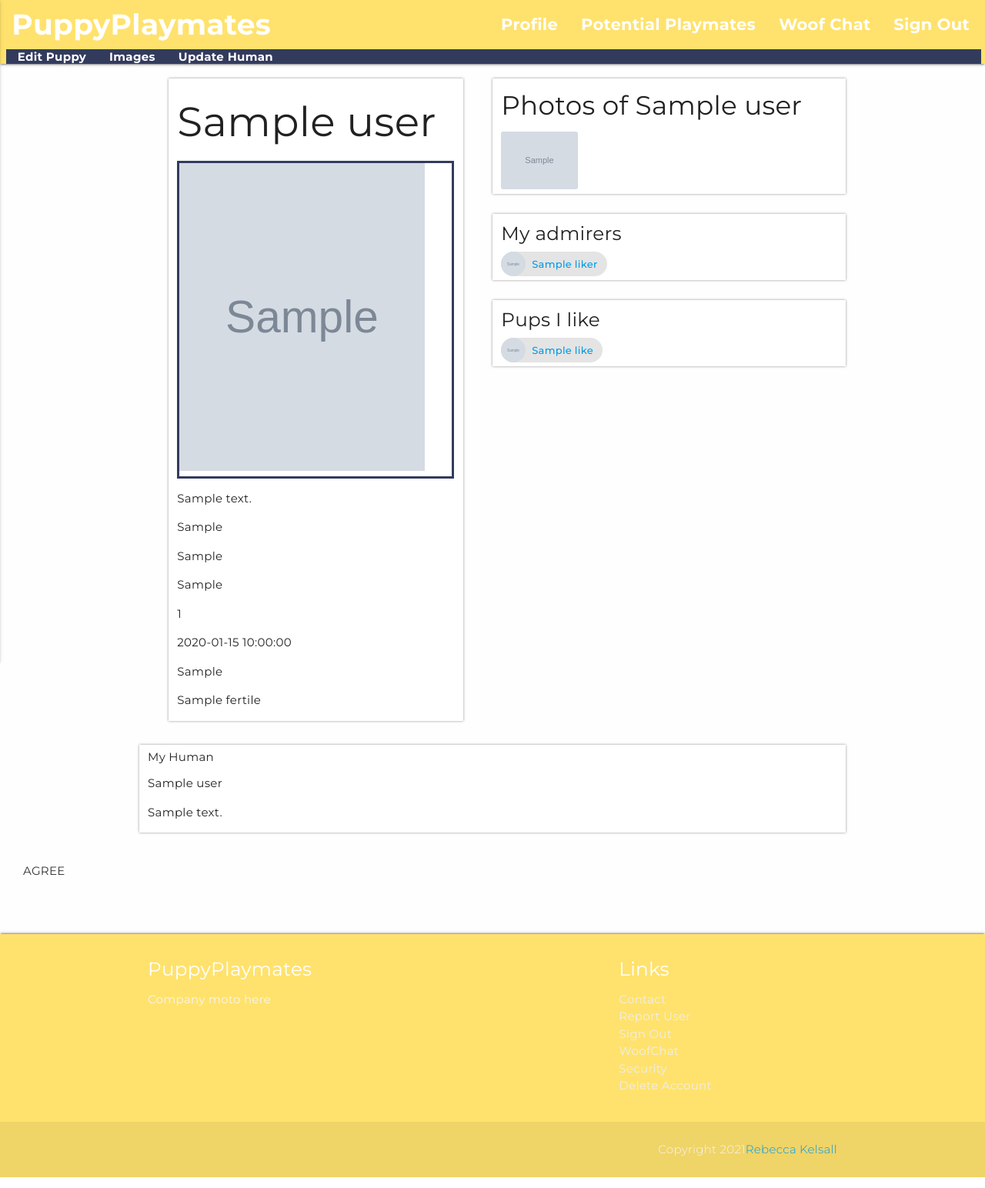
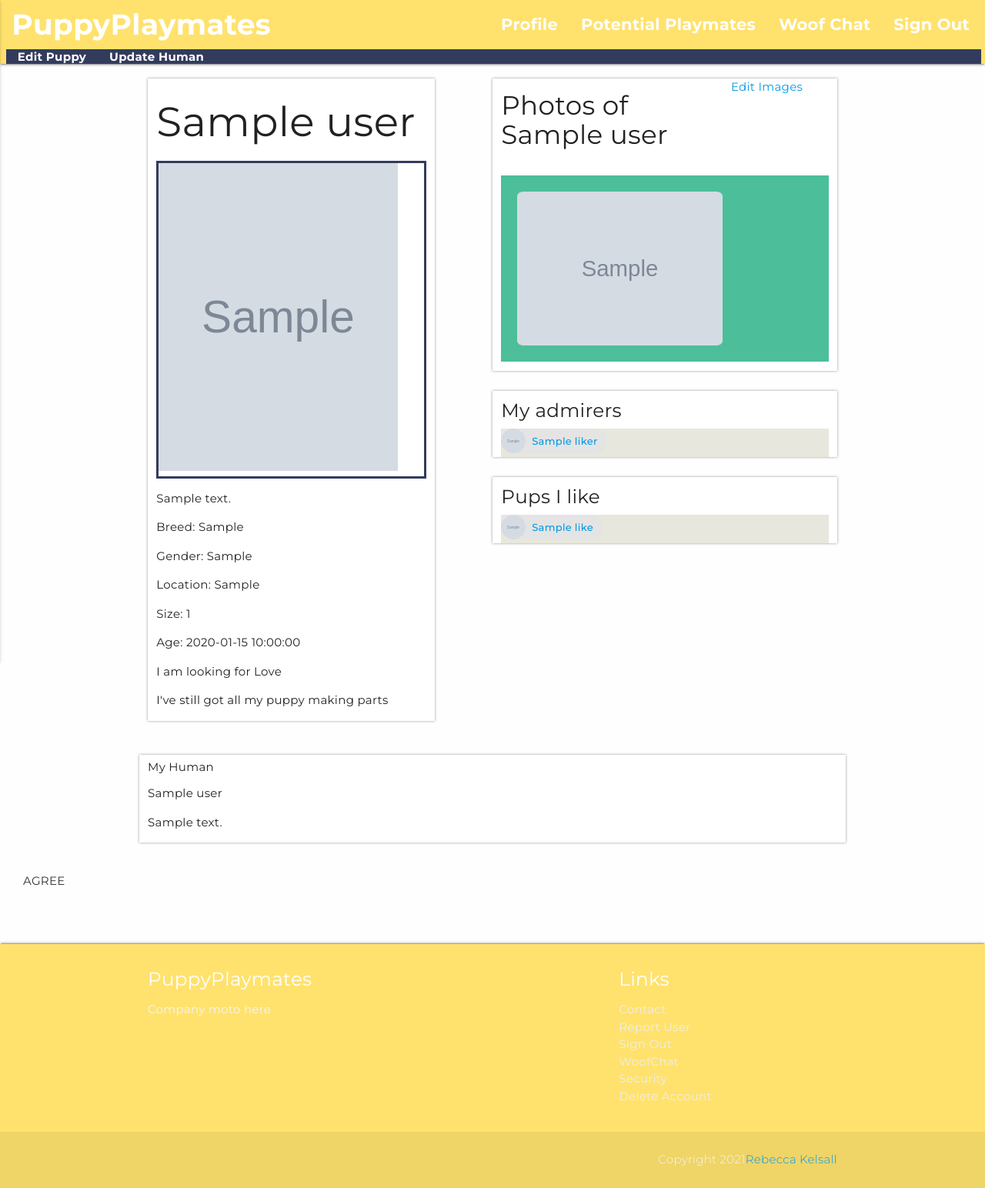
Before and after one commit to crypticCaroline/puppyplaymates, a Flask app: a page that uses templates/profile.html in a window 1280 px wide. Shown: the whole page at 77% size. Run offline with Flask 2, Linux system fonts and the light colour scheme; the visitor is signed in with stand-in values (Sample User, id 1); grey boxes marked "Sample" are stand-in pictures; a database or web service that is not in the repository returns one stand-in record (values such as "Sample title"); some libraries are stand-ins or nearby versions.

Commit message:
Changed the layout of profile.html and moved change image to image block

```diff
--- a/templates/profile.html
+++ b/templates/profile.html
@@ -9,8 +9,6 @@
         <ul id="nav-sub" class="left s12">
             <li><a data-target="edit_profile" class="modal-trigger" data-toggle="modal" href="#edit_profile">Edit
                     Puppy</a></li>
-            <li><a data-target="edit_human" data-toggle="modal" class="modal-trigger" href="#edit_images">Images</a>
-            </li>
             <li><a data-target="edit_human" data-toggle="modal" class="modal-trigger" href="#edit_human">Update
                     Human</a></li>
         </ul>
@@ -38,17 +36,18 @@
         <h5 class="center-align">You disliked {{user_profile.username}}</h5>
     </div>
 </div>
-<section class="prints">
 <div class="container">
     <div class="row">
-            <div class="form-popout col s12 m5">
-
+        <div class="col s12">
+            <div class="col s12 m5">
+                <div class="row">
+                    <div class="form-popout col s12">
                         <h2>{{ user_profile.dog_name}} </h2>
                         {% if session.user != username %}
                         {% if dog_like %}
                         <form method="POST" action="{{ url_for('profile', username=username) }}" id="form_dislike">
-                    <button type="submit" class="big-btn blue" value="unlike" id="unliker_btn" name="unliker_btn"
-                        onclick="overlay_angry()">Unlike</button>
+                            <button type="submit" class="big-btn blue" value="unlike" id="unliker_btn"
+                                name="unliker_btn" onclick="overlay_angry()">Unlike</button>
                         </form>
                         {% else %}
                         <form method="POST" action="{{ url_for('profile', username=username) }}" id="form_like">
@@ -58,31 +57,50 @@
                         {% endif %}
                         {% endif %}
                         <div class="img-wrapper">
-                <img src="{{ user_profile.image_url }}" alt="Image of {{ user_profile.dog_name}}" class="profile-image">
+                            <img src="{{ user_profile.image_url }}" alt="Image of {{ user_profile.dog_name}}"
+                                class="profile-image">
                         </div>
                         <p>{{ user_profile.dog_description}}</p>
-                <p>{{ user_profile.dog_breed}}</p>
-                <p>{{ user_profile.dog_gender}}</p>
-                <p>{{ user_profile.dog_location}}</p>
-                <p>{{ user_profile.dog_size}}</p>
-                <p>{{ user_profile.dog_dob}}</p>
-                <p>{{ user_profile.puppy_love}}</p>
-                <p>{{ user_profile.fertile}}</p>
-
+                        <p>Breed: {{ user_profile.dog_breed}}</p>
+                        <p>Gender: {{ user_profile.dog_gender}}</p>
+                        <p>Location: {{ user_profile.dog_location}}</p>
+                        <p>Size: {{ user_profile.dog_size}}</p>
+                        <p>Age: {{ user_profile.dog_dob}}</p>
+                        {% if not user_profile.puppy_love %}
+                        <p>I am seeking Platonic Playmates Only</p>
+                        {% else %}
+                        <p>I am looking for Love</p>
+                        {% endif %}
+                        {% if not user_profile.fertile %}
+                        <p>I have had the snip</p>
+                        {% else %}
+                        <p>I've still got all my puppy making parts</p>
+                        {% endif %}
                     </div>
-            <div class="col s12 m6 offset m1">
+                </div>
+            </div>
+            <div class="col s12 m6 offset-m1">
                 <div class="row">
-                    <div class="form-popout col s12">
-                        <h4>Photos of {{ user_profile.dog_name}}</h4>
+                    <div class="form-popout col s12 ">
+                        <div class="row">
+                            <h4 class="col s8">Photos of {{ user_profile.dog_name}}</h4>
+                            {% if session.user == username %}
+                            <a data-target="edit_human" data-toggle="modal" class="modal-trigger col s4"
+                                href="#edit_images">Edit Images</a>
+                            {% endif %}
+                        </div>
+                        <div class="scrolling-wrapper-img">
                             {% for image in user_profile.all_images  %}
-                        <img src="{{image}}" alt="Image of {{ user_profile.dog_name}}" class="sm_img">
+                            <img src="{{image}}" alt="Image of {{ user_profile.dog_name}}" class="card-scroll">
                             {% endfor %}
+                        </div>
                     </div>
                 </div>
 
                 <div class="row">
                     <div class="form-popout col s12">
                         <h5>My admirers</h5>
+                        <div class="scrolling-wrapper">
                             {% for liker in user_profile.dog_liker %}
                             {% if liker.dog_name == "Puppy Playmates" %}
                             {% else %}
@@ -94,21 +112,24 @@
                             {% endfor %}
                         </div>
                     </div>
+                </div>
                 <div class="row">
                     <div class="form-popout col s12">
                         <h5>Pups I like</h5>
+                        <div class="scrolling-wrapper">
                             {% for my_likes in user_profile.dogs_liked %}
                             <div class="chip">
                                 <img src="{{my_likes.image_url}}" alt="">
                                 <a href="{{url_for('profile', username=my_likes.username)}}">{{my_likes.dog_name}}</a>
-
                             </div>
                             {% endfor %}
                         </div>
                     </div>
-
+                </div>
+            </div>
 
         </div>
+
     </div>
     <div class="row">
         <div class="form-popout col s12 ">
@@ -117,6 +138,7 @@
             <p>{{ user_profile.human_description}}</p>
         </div>
     </div>
+
 </div>
 
 
@@ -124,5 +146,5 @@
 {% include "includes/edit_human.html" %}
 {% include "includes/edit_profile.html" %}
 
-</section>
+
 {% endblock %}
```
Lines whose indentation alone changed are shown as unchanged.
